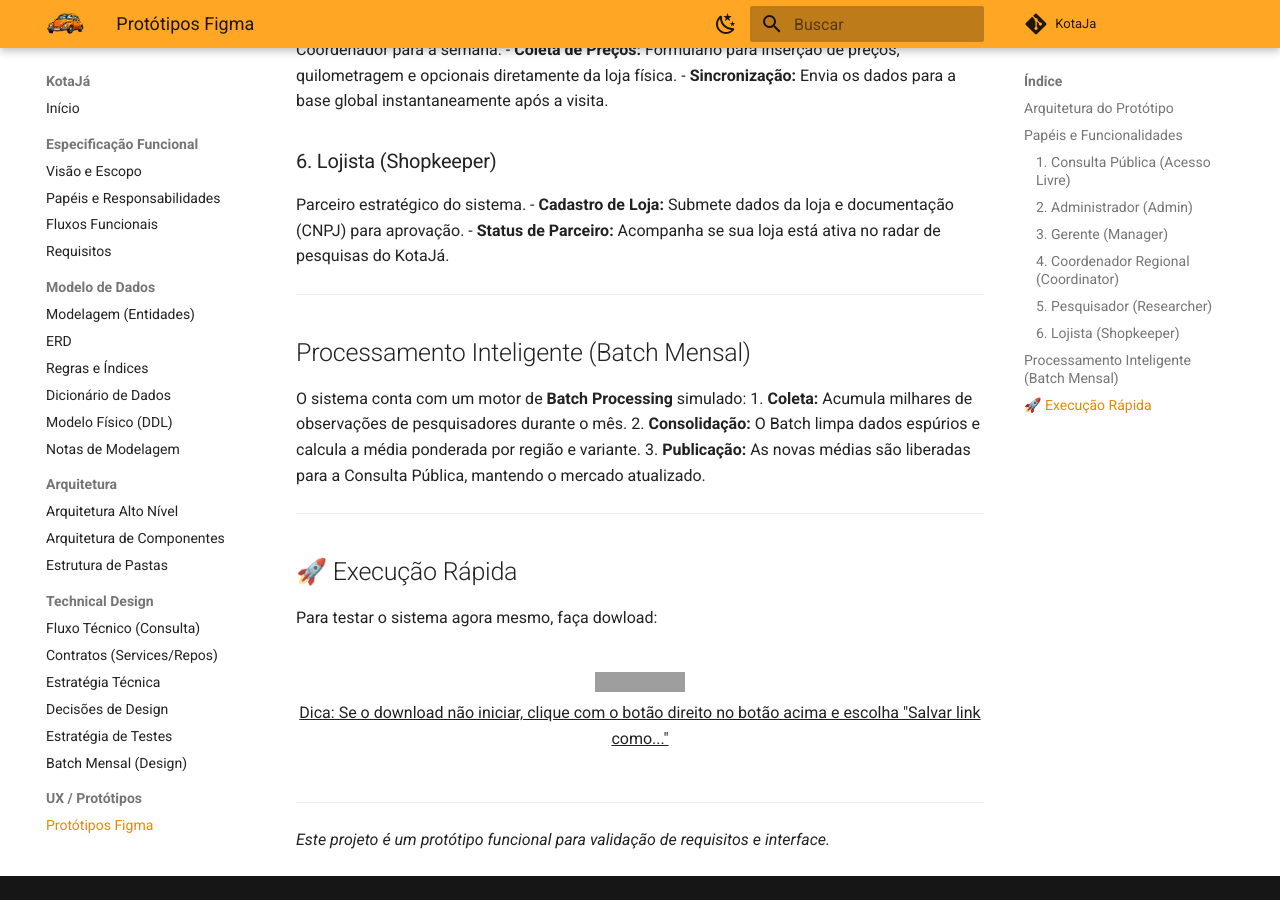
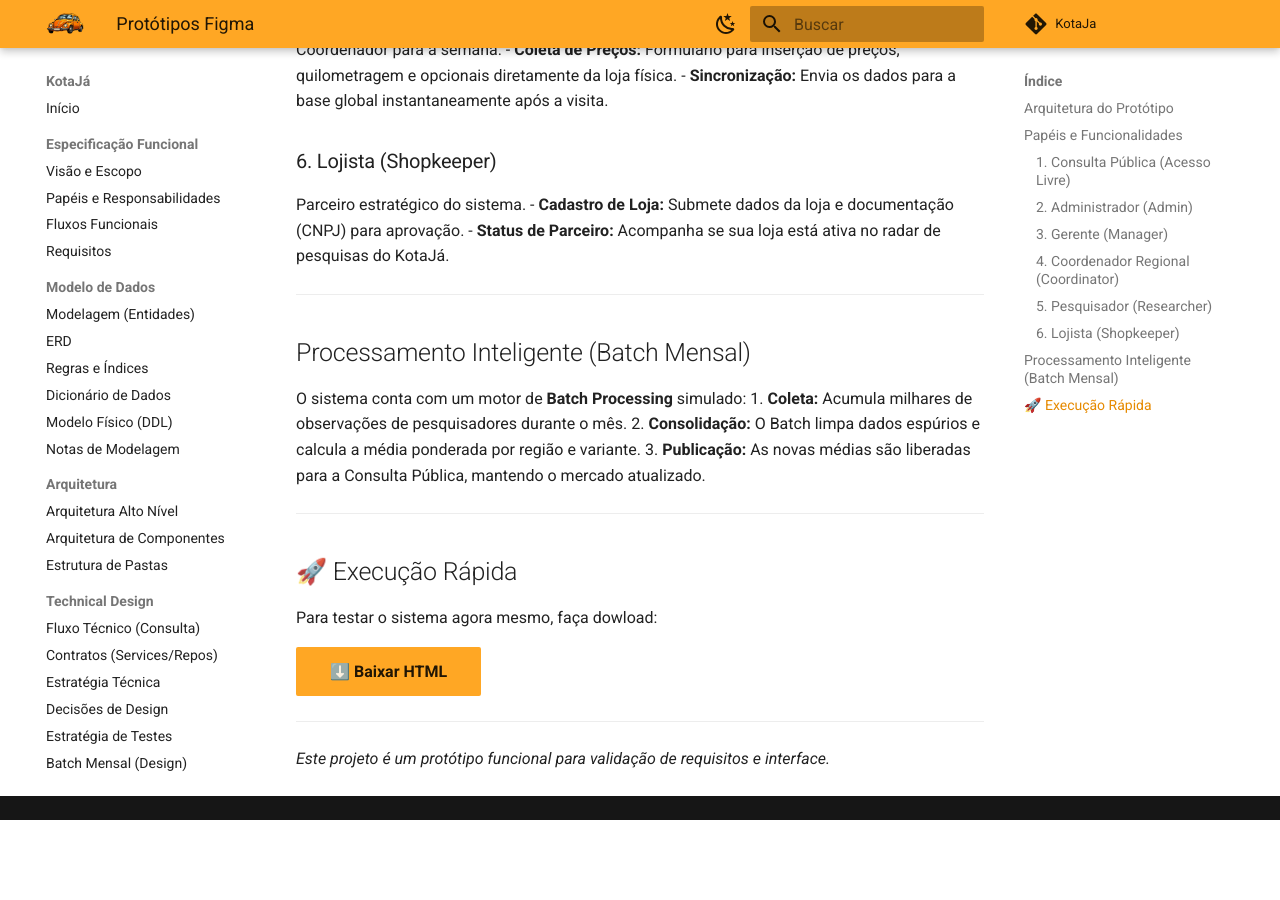
Before and after one commit to milenaaires/KotaJa, an MkDocs documentation site: the page built from docs/20-prototipos.md, in a window 1280 px wide and 900 px high, scrolled down 1483 px. Built offline with MkDocs 1.6.1 and Material for MkDocs 9.7.7, drawn with Linux system fonts in a browser that asks for light colours; comment, search, counter and statistics services are not loaded; after the commit the page ends 2303 px from its top, so only the background shows below that; grey boxes are pictures that could not be loaded.

Commit message:
feat:dowload html

```diff
--- a/docs/20-prototipos.md
+++ b/docs/20-prototipos.md
@@ -66,15 +66,11 @@
 
 Para testar o sistema agora mesmo, faça dowload:
 
-<div align="center">
-  <br>
-  <a href="https://github.com/milenaaires/KotaJa/blob/main/Prototipo_KotaJa.html" target="_blank">
-    <img src="https://img.shields.io/badge/DOWNLOAD-PROTÓTIPO-orange?style=for-the-badge&logo=html5" alt="Download KotaJá">
-  </a>
-  <br>
-  <ins>Dica: Se o download não iniciar, clique com o botão direito no botão acima e escolha "Salvar link como..."</ins>
-  <br><br>
-</div>
+<a href="downloads/Prototipo_KotaJa.html"
+   download="Prototipo_KotaJa.html"
+   class="md-button md-button--primary">
+  ⬇️ Baixar HTML
+</a>
 
 ---
 
```
Also changed, not shown: docs/downloads/Prototipo_KotaJa.html (renamed from Prototipo_KotaJa.html).
